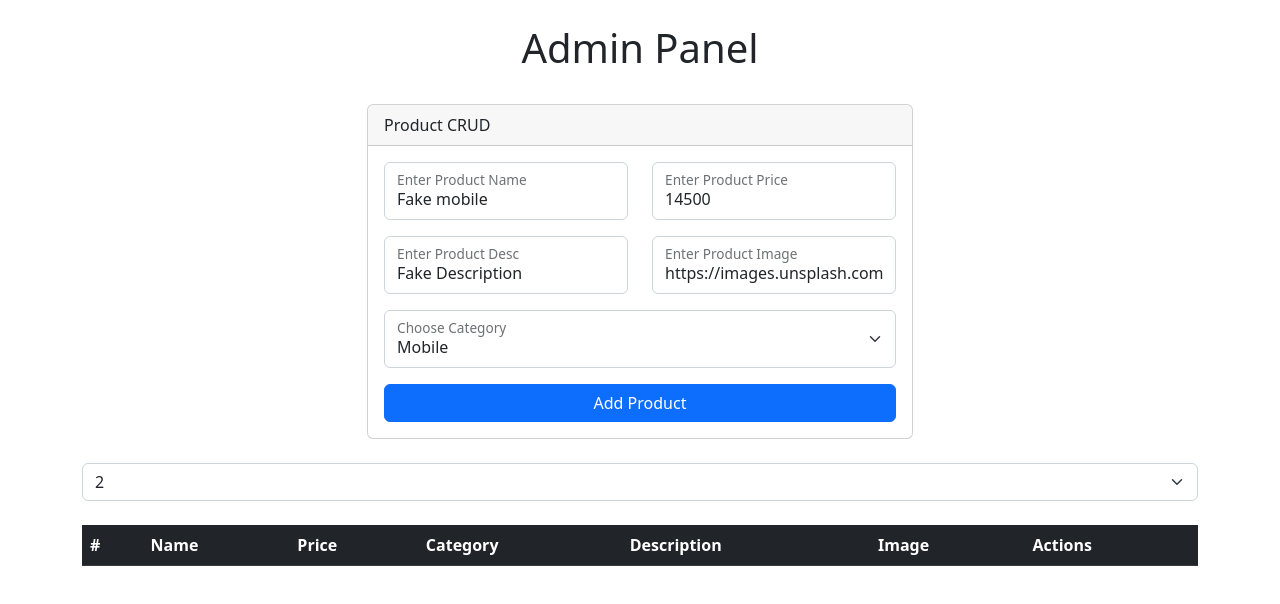
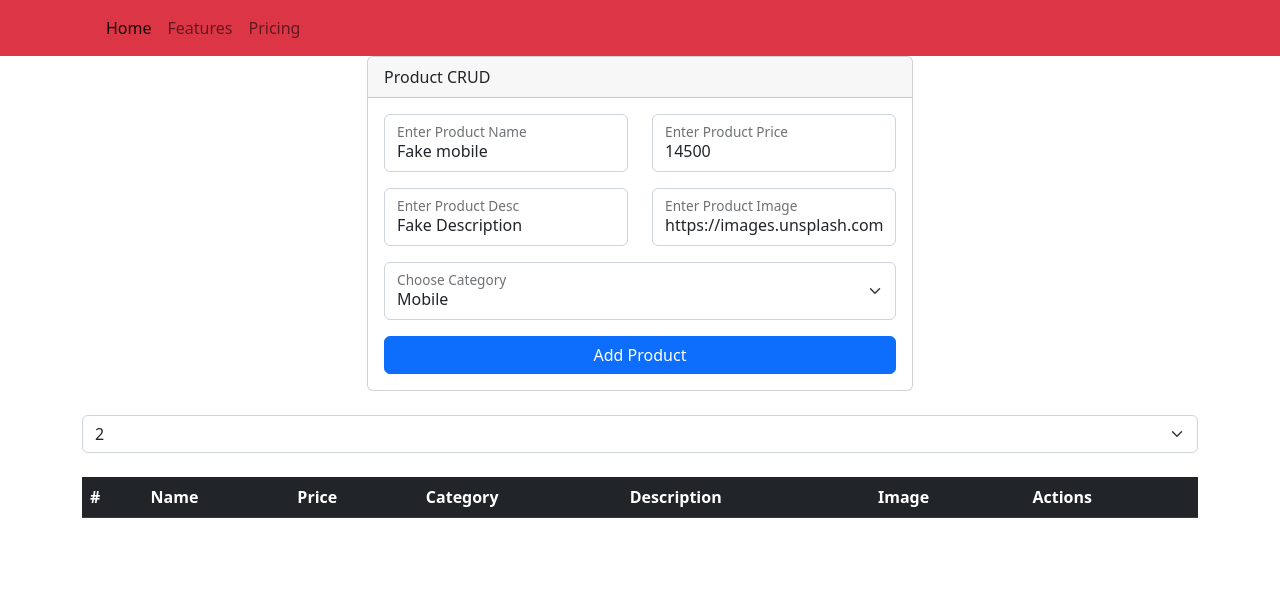
Before and after one commit to KirtiShinde18/js-ecom, a website with bundled scripts: page public/admin.html in a window 1280 px wide. Built offline with nearby package versions, Linux system fonts and the light colour scheme; no server answers.

Commit message:
add Navbar

```diff
--- a/public/admin.html
+++ b/public/admin.html
@@ -11,7 +11,23 @@
   </head>
   <body>
 
-    <h1 class="text-center py-4">Admin Panel</h1>
+    <!-- navbar start -->
+     <nav class="navbar navbar-expand-lg bg-danger">
+       <div class="container">
+         <a class="navbar-brand" href="#"></a>
+         <button class="navbar-toggler" type="button" data-bs-toggle="collapse" data-bs-target="#navbarNavAltMarkup">
+           <span class="navbar-toggler-icon"></span>
+         </button>
+         <div class="collapse navbar-collapse" id="navbarNavAltMarkup">
+           <div class="navbar-nav">
+             <a class="nav-link active" href="#">Home</a>
+             <a class="nav-link" href="#">Features</a>
+             <a class="nav-link" href="#">Pricing</a>
+           </div>
+         </div>
+       </div>
+     </nav>
+    <!-- navbar end -->
 
     <div class="container">
       <div id="toast-container"></div>
```
